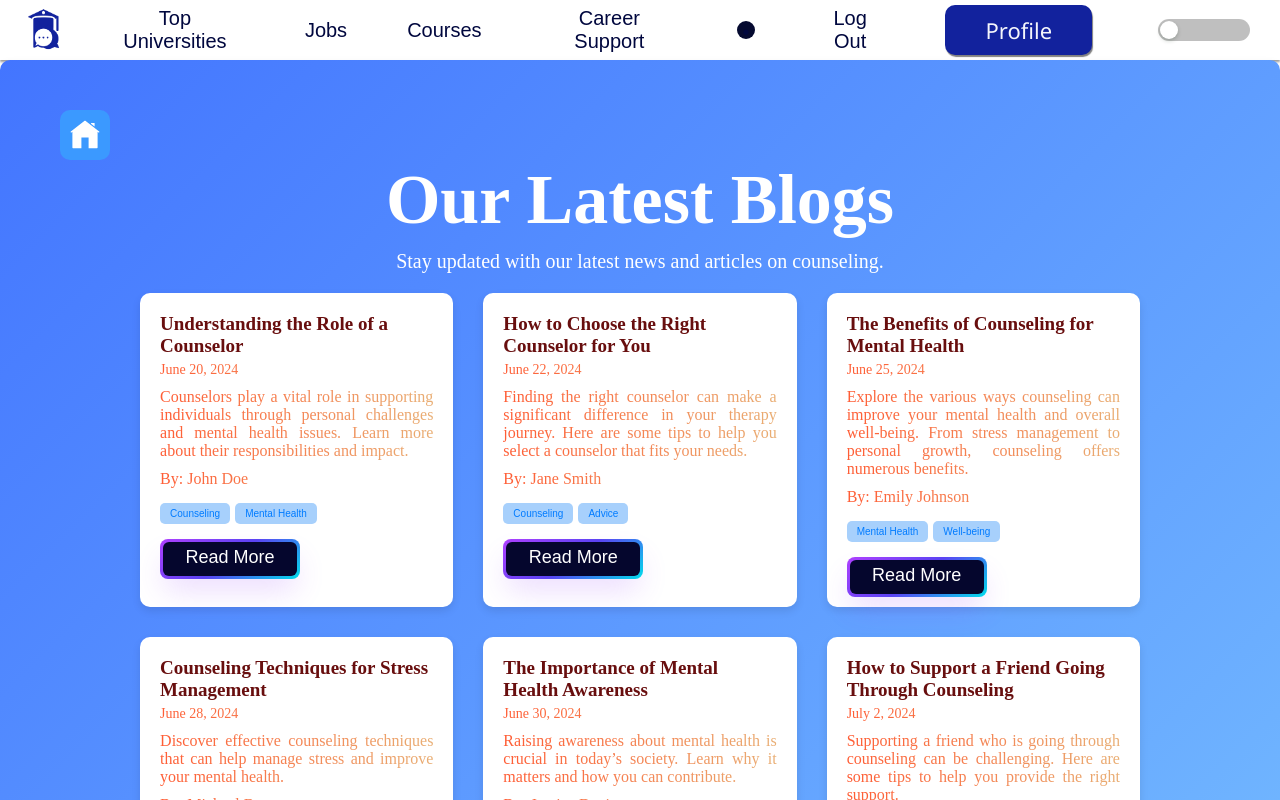
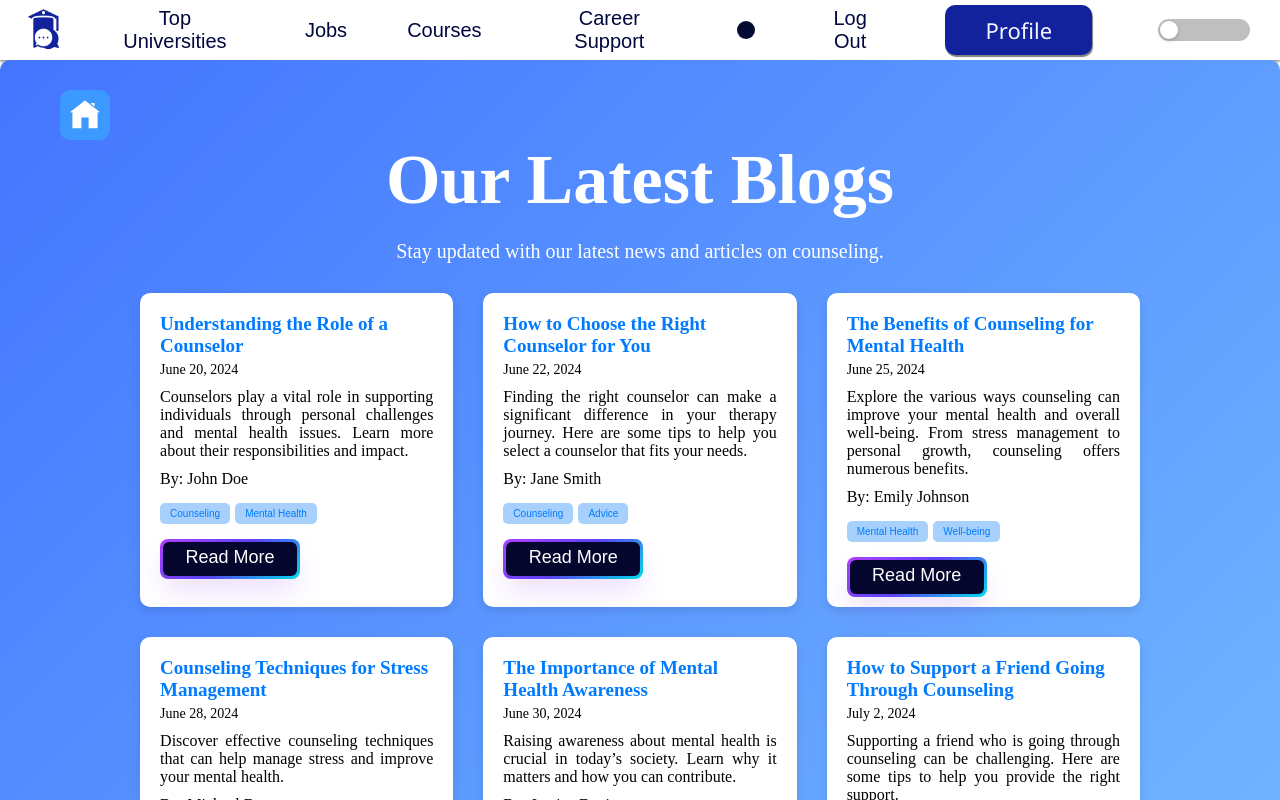
Before and after one commit to Counselllor/Counsellor-Web, a React (Vite) app: page /blogs in a window 1280 px wide. Built offline with nearby package versions, Linux system fonts and the light colour scheme; a web font is replaced by a local one.

Commit message:
Fixed Design

```diff
--- a/src/components/blogs/Blogs.css
+++ b/src/components/blogs/Blogs.css
@@ -17,6 +17,7 @@ body {
   border-radius: 10px;
   overflow: hidden;
   padding: 20px;
+  padding-top: 0px !important;
   background: linear-gradient(135deg, #4375ff, #80ccff);
 }
 
@@ -30,7 +31,7 @@ body {
   font-size: 70px;
   display: flex;
   justify-content: center;
-  margin-bottom: 1rem;
+  margin-bottom: 2rem;
 }
 
 .blogs-header p {
@@ -40,7 +41,7 @@ body {
   font-size: 20px;
   display: flex;
   justify-content: center;
-  margin-bottom: 1rem;
+  margin-bottom: 2rem;
 }
 
 .blogs-list {
@@ -109,8 +110,7 @@ body {
 .blog-card h2 {
   font-size: 1.9em;
   font-family: "ABeeZee";
-  color: #007bff;
-  color: rgb(104, 14, 14);
+  color: #007bff !important;
 }
 
 #dark .blog-card h2 {
@@ -142,19 +142,13 @@ body {
 }
 
 .blog-card p {
-  background: linear-gradient(90deg, #ff5d35, #e9ae74);
-  -webkit-background-clip: text;
-  -webkit-text-fill-color: transparent;
-  background-clip: text;
-  text-fill-color: transparent;
+  color:black !important;
+
 }
 
 #dark .blog-card p {
-  background: linear-gradient(90deg, #ff5d35, #e2e1e0);
-  -webkit-background-clip: text;
-  -webkit-text-fill-color: transparent;
-  background-clip: text;
-  text-fill-color: transparent;
+  color: black;
+
 }
 
 .blog-tag {
```
